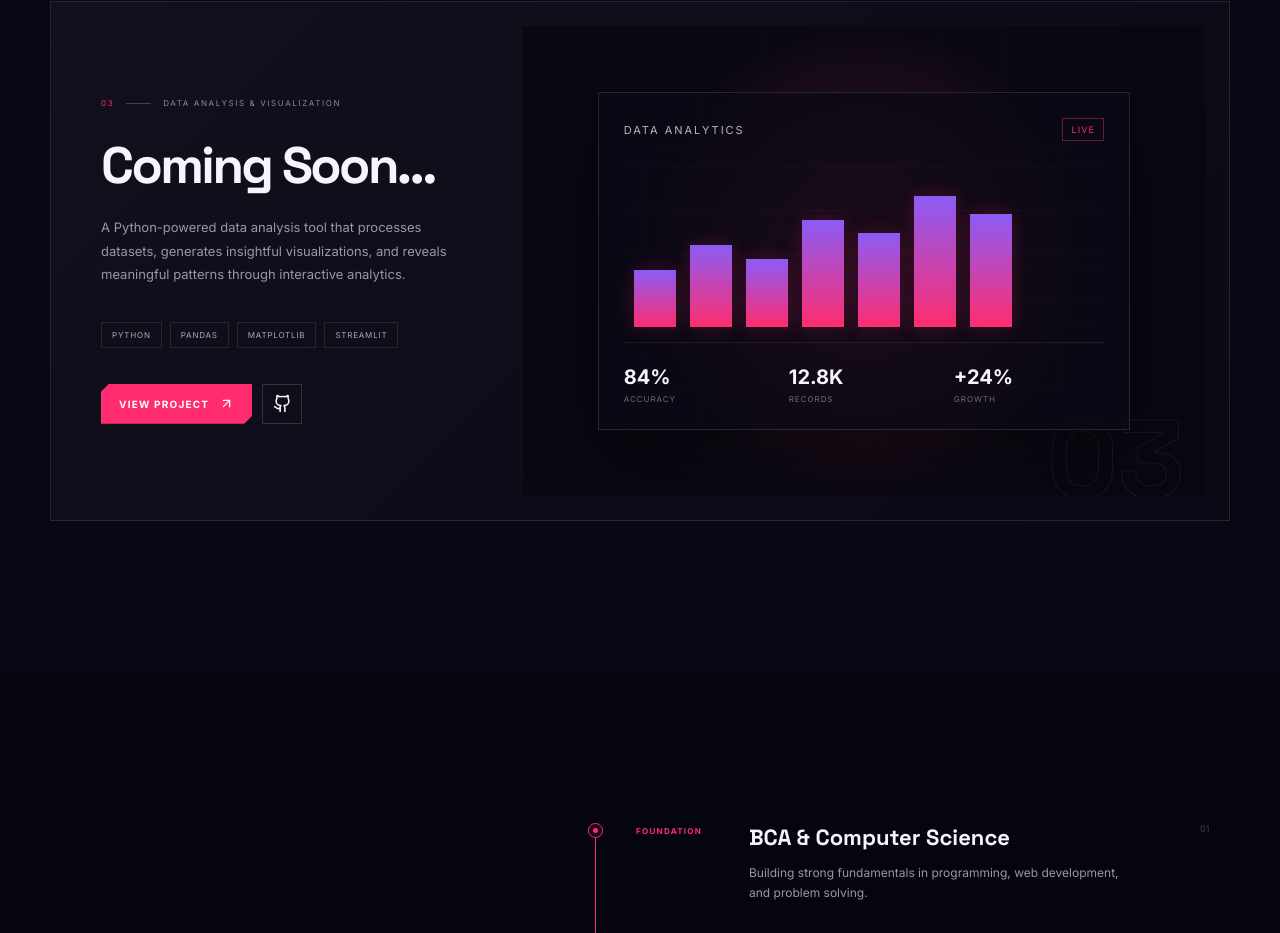
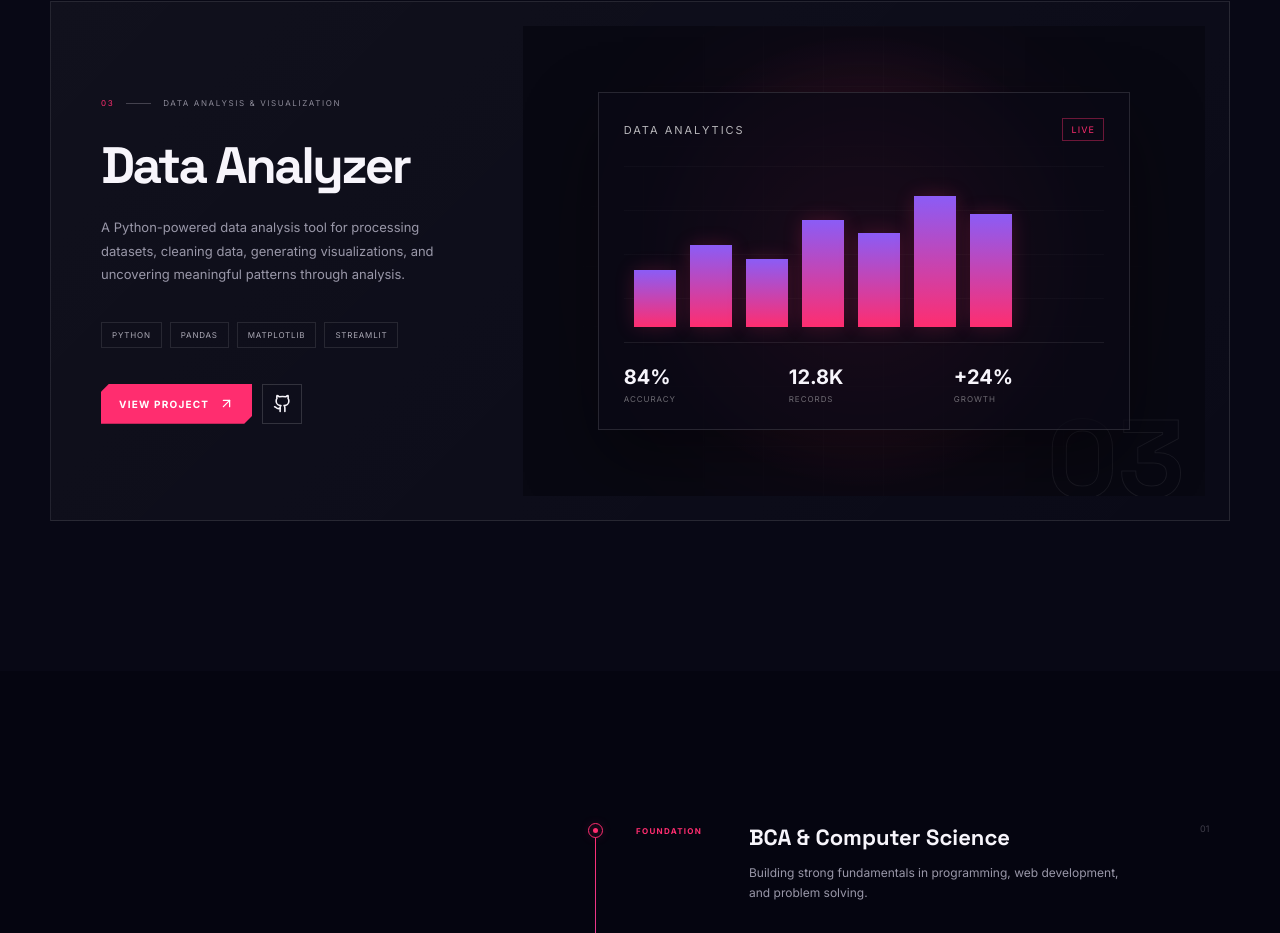
Before and after one commit to 132895/portfolio, a Next.js app: page / in a window 1280 px wide. Shown: the part 4573-5506 px from the top of the page. Built offline with nearby package versions, Linux system fonts and the light colour scheme.

Commit message:
Add live Data Analyzer project

```diff
--- a/app/page.tsx
+++ b/app/page.tsx
@@ -71,19 +71,18 @@ const projects = [
  {
     index: "03",
 
-    title: "Coming Soon... ",
+    title: "Data Analyzer",
 
     label: "DATA ANALYSIS & VISUALIZATION",
 
-    description: "A Python-powered data analysis tool that processes datasets, generates insightful visualizations, and reveals meaningful patterns through interactive analytics.",
-
+    description: "A Python-powered data analysis tool for processing datasets, cleaning data, generating visualizations, and uncovering meaningful patterns through analysis.",
     stack: ["Python", "Pandas", "Matplotlib", "Streamlit"],
 
     art: "data",
 
-    link: "https://gemini-ai-assistant-emk6.onrender.com/",
+    link: "https://data-analyzer-nsjrsvvfxn2ymtstr8tpci.streamlit.app",
 
-    github_link:"https://github.com/132895/gemini-ai-assistant"
+    github_link:"https://github.com/132895/pandas-data-analyzer"
 },
   // {
   //   index: "04",
```
